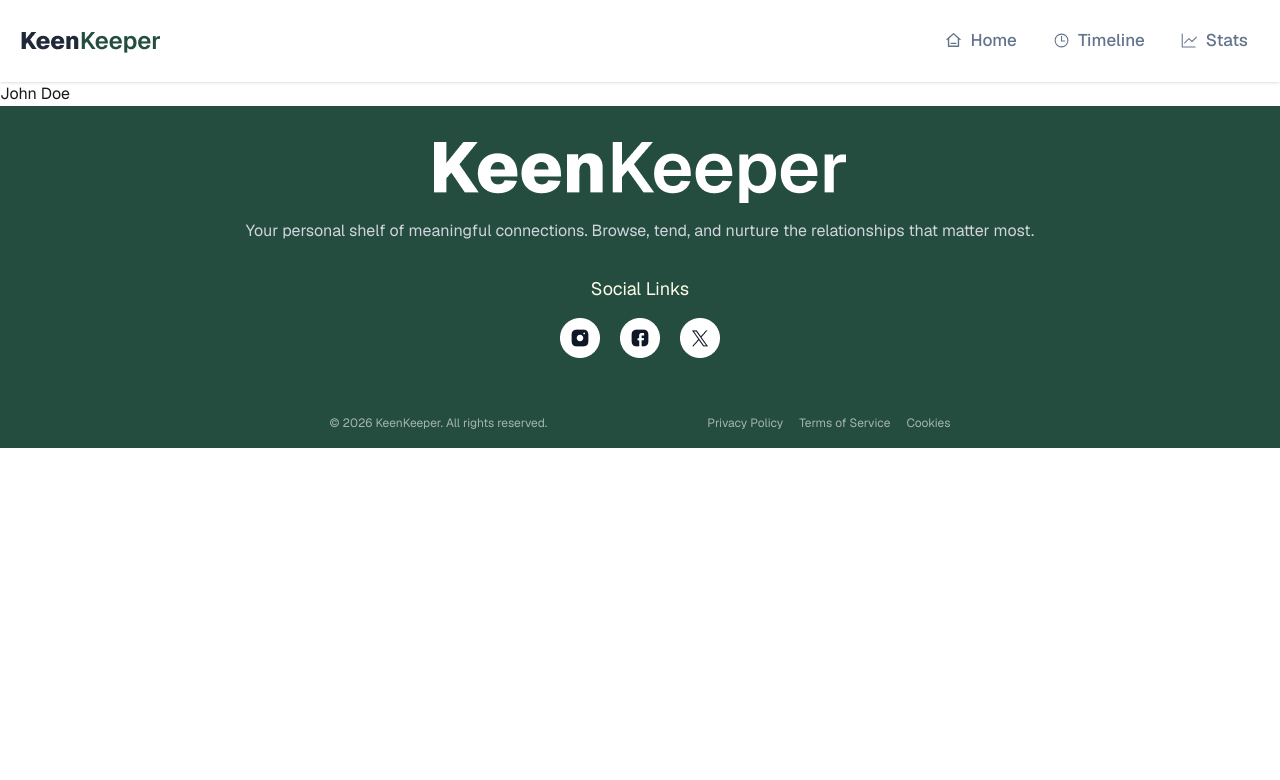
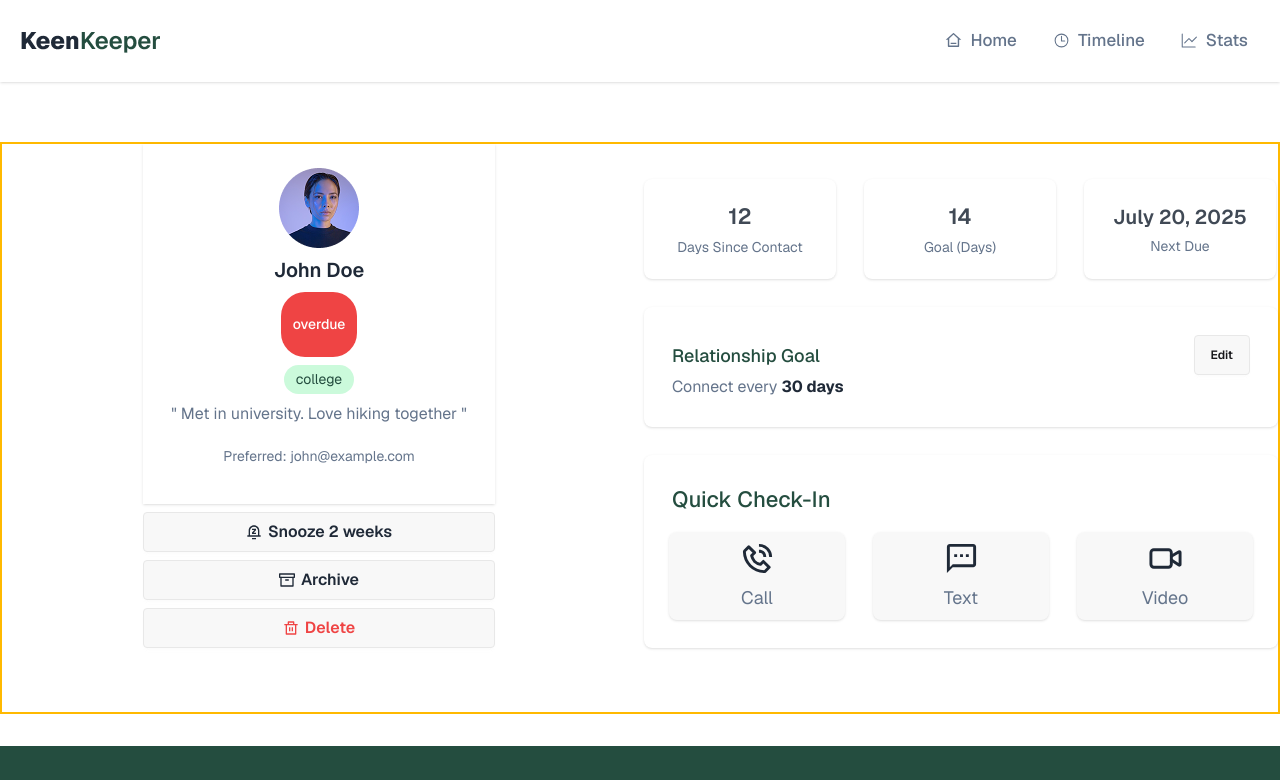
Before and after one commit to NJ-NafsinJahan/keen-keeper, a React (Vite) app: page /keens/1 in a window 1280 px wide. Shown: the top 780 px of the page. Built offline with nearby package versions, Linux system fonts and the light colour scheme.

Commit message:
keendetails

```diff
--- a/public/data.json
+++ b/public/data.json
@@ -7,9 +7,9 @@
     "days_since_contact": 12,
     "status": "overdue",
     "tags": ["college"],
-    "bio": "Met in university. Love hiking together.",
+    "bio": "Met in university. Love hiking together",
     "goal": 14,
-    "next_due_date": "2025-07-20"
+    "next_due_date": "July 20, 2025"
   },
   {
     "id": 2,
@@ -19,9 +19,9 @@
     "days_since_contact": 10,
     "status": "almost due",
     "tags": ["office", "team"],
-    "bio": "Works in marketing team.",
+    "bio": "Works in marketing team",
     "goal": 14,
-    "next_due_date": "2025-07-22"
+    "next_due_date": "July 22, 2025"
   },
   {
     "id": 3,
@@ -31,9 +31,9 @@
     "days_since_contact": 5,
     "status": "on-track",
     "tags": ["gym", "friend"],
-    "bio": "Workout partner at gym.",
+    "bio": "Workout partner at gym",
     "goal": 14,
-    "next_due_date": "2025-07-30"
+    "next_due_date": "August 18, 2025"
   },
   {
     "id": 4,
@@ -43,9 +43,9 @@
     "days_since_contact": 15,
     "status": "overdue",
     "tags": ["family"],
-    "bio": "Cousin from Dhaka.",
+    "bio": "Cousin from Dhaka",
     "goal": 14,
-    "next_due_date": "2025-07-18"
+    "next_due_date": "July 18, 2025"
   },
   {
     "id": 5,
@@ -55,9 +55,9 @@
     "days_since_contact": 13,
     "status": "almost due",
     "tags": ["client"],
-    "bio": "Important business client.",
+    "bio": "Important business client",
     "goal": 14,
-    "next_due_date": "2025-07-21"
+    "next_due_date": "July 21, 2025"
   },
   {
     "id": 6,
@@ -67,9 +67,9 @@
     "days_since_contact": 3,
     "status": "on-track",
     "tags": ["school", "friend"],
-    "bio": "School friend, loves art.",
+    "bio": "School friend, loves art",
     "goal": 14,
-    "next_due_date": "2025-08-01"
+    "next_due_date": "August 18, 2025"
   },
   {
     "id": 7,
@@ -79,9 +79,9 @@
     "days_since_contact": 20,
     "status": "overdue",
     "tags": ["colleague"],
-    "bio": "Worked together in previous company.",
+    "bio": "Worked together in previous company",
     "goal": 14,
-    "next_due_date": "2025-07-15"
+    "next_due_date": "July 18, 2025"
   },
   {
     "id": 8,
@@ -91,9 +91,9 @@
     "days_since_contact": 11,
     "status": "almost due",
     "tags": ["neighbor"],
-    "bio": "Neighbor and family friend.",
+    "bio": "Neighbor and family friend",
     "goal": 14,
-    "next_due_date": "2025-07-23"
+    "next_due_date": "July 23, 2025"
   },
   {
     "id": 9,
@@ -103,9 +103,9 @@
     "days_since_contact": 2,
     "status": "on-track",
     "tags": ["online", "gaming"],
-    "bio": "Met through online games.",
+    "bio": "Met through online games",
     "goal": 14,
-    "next_due_date": "2025-08-02"
+    "next_due_date": "August 02, 2025"
   },
   {
     "id": 10,
@@ -115,9 +115,9 @@
     "days_since_contact": 16,
     "status": "overdue",
     "tags": ["university"],
-    "bio": "University batchmate.",
+    "bio": "University batchmate",
     "goal": 14,
-    "next_due_date": "2025-07-17"
+    "next_due_date": "August 28, 2025"
   },
   {
     "id": 11,
@@ -127,9 +127,9 @@
     "days_since_contact": 12,
     "status": "almost due",
     "tags": ["colleague"],
-    "bio": "Worked together on a freelance project.",
+    "bio": "Worked together on a freelance project",
     "goal": 14,
-    "next_due_date": "2025-07-20"
+    "next_due_date": "August 18, 2025"
   },
   {
     "id": 12,
@@ -139,8 +139,8 @@
     "days_since_contact": 4,
     "status": "on-track",
     "tags": ["friend"],
-    "bio": "Childhood friend from village.",
+    "bio": "Childhood friend from village",
     "goal": 14,
-    "next_due_date": "2025-08-03"
+    "next_due_date": "August 10, 2025"
   }
 ]
--- a/src/pages/keenDetails.jsx/KeenDetails.jsx
+++ b/src/pages/keenDetails.jsx/KeenDetails.jsx
@@ -1,6 +1,16 @@
 import React from "react";
 import { useParams } from "react-router";
 import useFriends from "../../hooks/useFriends";
+import SarahImg from "../../assets/images/Sarah.png";
+import callImg from "../../assets/images/call.png";
+import textImg from "../../assets/images/text.png";
+import videoImg from "../../assets/images/video.png";
+import { BiPhoneCall } from "react-icons/bi";
+import { MdOutlineTextsms } from "react-icons/md";
+import { LuVideo } from "react-icons/lu";
+import { RiNotificationSnoozeLine } from "react-icons/ri";
+import { FiArchive } from "react-icons/fi";
+import { RiDeleteBinLine } from "react-icons/ri";
 
 const KeenDetails = () => {
   const { id } = useParams();
@@ -14,9 +24,155 @@ const KeenDetails = () => {
   console.log(expectedFriend, "expectedFriend");
 
   return (
-    <div className="container mx-auto">
-      <h1>{expectedFriend?.name}</h1>
-      <h1> </h1>
+    <div className="container mx-auto mt-15">
+      {/* left section with img div*/}
+      <div className="grid grid-cols-2 justify-center items-center gap-2 my-2 mb-8 border-2 border-amber-400 ">
+        <div className="flex flex-col justify-center items-center gap-2">
+          {/* profile div */}
+          <div className="card-body flex flex-col justify-between items-center w-88 h-90 bg-white shadow">
+            <figure>
+              <img src={SarahImg} alt={expectedFriend?.name} />
+            </figure>
+
+            <h2 className="font-semibold text-xl text-[#1F2937]">
+              {expectedFriend?.name}
+            </h2>
+
+            <p
+              className={`py-4 px-3 rounded-3xl flex items-center text-white text-[14px] font-medium ${expectedFriend?.status === "overdue" ? "bg-[#EF4444]" : expectedFriend?.status === "on-track" ? "bg-[#244D3F]" : expectedFriend?.status === "almost due" ? "bg-[#EFAD44] text-black" : ""}`}
+            >
+              {expectedFriend?.status}
+            </p>
+            <div className="flex flex-col gap-2 ">
+              <div className=" flex flex-wrap gap-2 items-center justify-center">
+                {expectedFriend?.tags.map((tag, index) => (
+                  <span
+                    key={index}
+                    className="bg-[#CBFADB] text-[#244D3F] rounded-full py-1 px-3 text-[14px]"
+                  >
+                    {tag}
+                  </span>
+                ))}
+              </div>
+            </div>
+
+            <p className="font-normal text-[16px] text-[#64748B]">
+              " {expectedFriend?.bio} "
+            </p>
+            <p className="font-normal text-[14px] text-[#64748B]">
+              Preferred: {expectedFriend?.email}
+            </p>
+          </div>
+          {/* static bnt div */}
+          <div className="flex flex-col items-center gap-2 w-88 h-50">
+            <button className="btn btn-block text-[16px] text-[#1F2937]">
+              {" "}
+              <RiNotificationSnoozeLine />
+              Snooze 2 weeks
+            </button>
+
+            <button className="btn btn-block text-[16px] text-[#1F2937]">
+              {" "}
+              <FiArchive />
+              Archive
+            </button>
+            <button className="btn btn-block text-[16px] text-[#EF4444]">
+              {" "}
+              <RiDeleteBinLine />
+              Delete
+            </button>
+          </div>
+        </div>
+
+        {/* right section div */}
+        <div>
+          {/* div-01-Static     className=" w-122 h-150 shadow "*/}
+          <div className=" flex items-center gap-7 ">
+            <div className=" shadow rounded-lg bg-[#FFFFFF] h-25 w-48 flex flex-col justify-center items-center gap-1">
+              <h1 className="font-semibold text-[22px] text-[#1F2937]/85">
+                {expectedFriend?.days_since_contact}
+              </h1>
+              <p className=" font-normal text-[14px] text-[#64748B]">
+                Days Since Contact
+              </p>
+            </div>
+            <div className="shadow rounded-lg  bg-[#FFFFFF] h-25 w-48  flex flex-col justify-center items-center gap-1">
+              <h1 className="font-semibold text-[22px] text-[#1F2937]/85">
+                {expectedFriend?.goal}
+              </h1>
+              <p className=" font-normal text-[14px] text-[#64748B]">
+                Goal (Days)
+              </p>
+            </div>
+            <div className="shadow rounded-lg  bg-[#FFFFFF] h-25 w-48 flex flex-col justify-center items-center gap-1">
+              <h1 className="font-semibold text-[20px] text-[#1F2937]/85">
+                {expectedFriend?.next_due_date}
+              </h1>
+              <p className=" font-normal text-[14px] text-[#64748B]">
+                Next Due
+              </p>
+            </div>
+          </div>
+          {/* div-02-Static */}
+          <div className=" bg-white shadow  rounded-lg   my-7 p-7">
+            <div className="flex justify-between items-center">
+              <p className="font-medium text-[18px] text-[#244D3F]">
+                Relationship Goal
+              </p>
+              <button className="btn text-[12px]">Edit</button>
+            </div>
+            <p className="text-[#64748B] text-[16px]">
+              Connect every{" "}
+              <span className="font-bold text-[#1F2937] text-[16px]">
+                30 days
+              </span>
+            </p>
+          </div>
+
+          {/* div-03-Dynamic */}
+          <div className="  bg-white shadow rounded-lg  my-7 p-7  ">
+            <p className="font-medium text-[22px] text-[#244D3F] mb-4">
+              Quick Check-In
+            </p>
+            {/* active btn div */}
+
+            <div className=" flex justify-center items-center gap-7">
+              {/* call btn */}
+              <div className="">
+                <div className=" shadow rounded-lg bg-[#E9E9E9]/30 h-22 w-44  flex flex-col justify-center items-center gap-2">
+                  <BiPhoneCall className="text-[35px] text-[#1F2937]" />
+
+                  <p className=" font-normal text-[18px] text-[#64748B]">
+                    Call
+                  </p>
+                </div>
+              </div>
+
+              {/* Text btn */}
+              <div className="">
+                <div className=" shadow rounded-lg bg-[#E9E9E9]/30 h-22 w-44  flex flex-col justify-center items-center gap-2">
+                  <MdOutlineTextsms className="text-[35px] text-[#1F2937]" />
+
+                  <p className=" font-normal text-[18px] text-[#64748B]">
+                    Text
+                  </p>
+                </div>
+              </div>
+
+              {/* Video btn */}
+              <div className="">
+                <div className=" shadow rounded-lg bg-[#E9E9E9]/30 h-22 w-44  flex flex-col justify-center items-center gap-2">
+                  <LuVideo className="text-[35px] text-[#1F2937]" />
+
+                  <p className=" font-normal text-[18px] text-[#64748B]">
+                    Video
+                  </p>
+                </div>
+              </div>
+            </div>
+          </div>
+        </div>
+      </div>
     </div>
   );
 };
```
